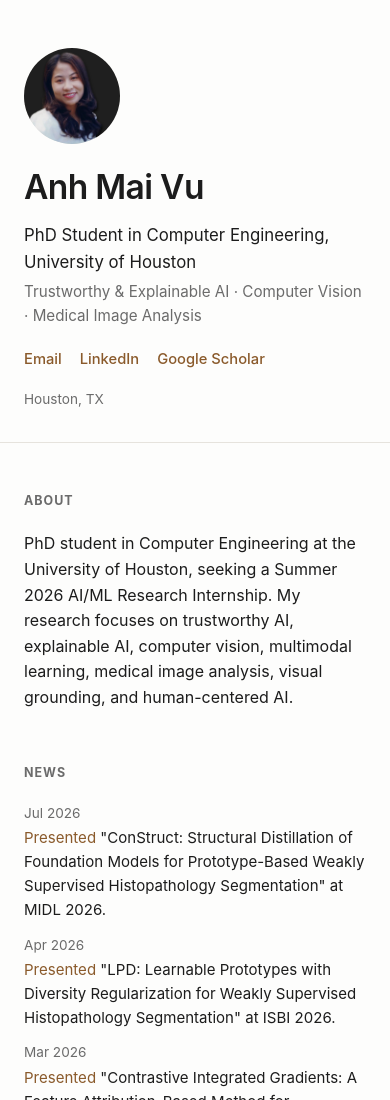
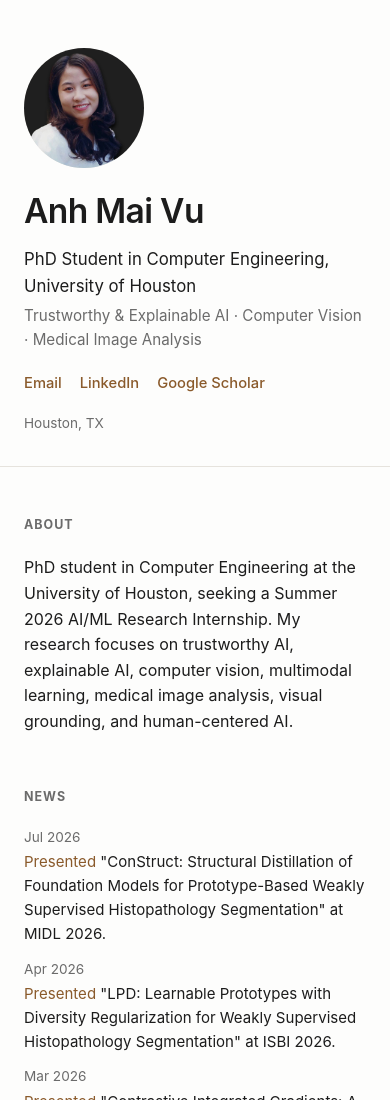
Before and after one commit to maianhpuco/maianhpuco.github.io, a plain HTML site: page index.html in a window 390 px wide. Shown: the top 1100 px of the page. Drawn offline with Linux system fonts and the light colour scheme.

Commit message:
Enlarge profile photo in header

```diff
--- a/index.html
+++ b/index.html
@@ -12,7 +12,7 @@
 
 <header class="site-header">
   <div class="wrap header-row">
-    <img class="avatar" src="materials/photo.jpg" alt="Anh Mai Vu" width="96" height="96">
+    <img class="avatar" src="materials/photo.jpg" alt="Anh Mai Vu" width="160" height="160">
     <div>
       <h1>Anh Mai Vu</h1>
       <p class="tagline">PhD Student in Computer Engineering, University of Houston</p>
--- a/style.css
+++ b/style.css
@@ -55,8 +55,8 @@ a:hover {
 }
 
 .avatar {
-  width: 96px;
-  height: 96px;
+  width: 160px;
+  height: 160px;
   border-radius: 50%;
   object-fit: cover;
   flex-shrink: 0;
@@ -285,6 +285,10 @@ ul {
     align-items: flex-start;
     gap: 16px;
   }
+  .avatar {
+    width: 120px;
+    height: 120px;
+  }
   .news li {
     flex-direction: column;
     gap: 2px;
```
